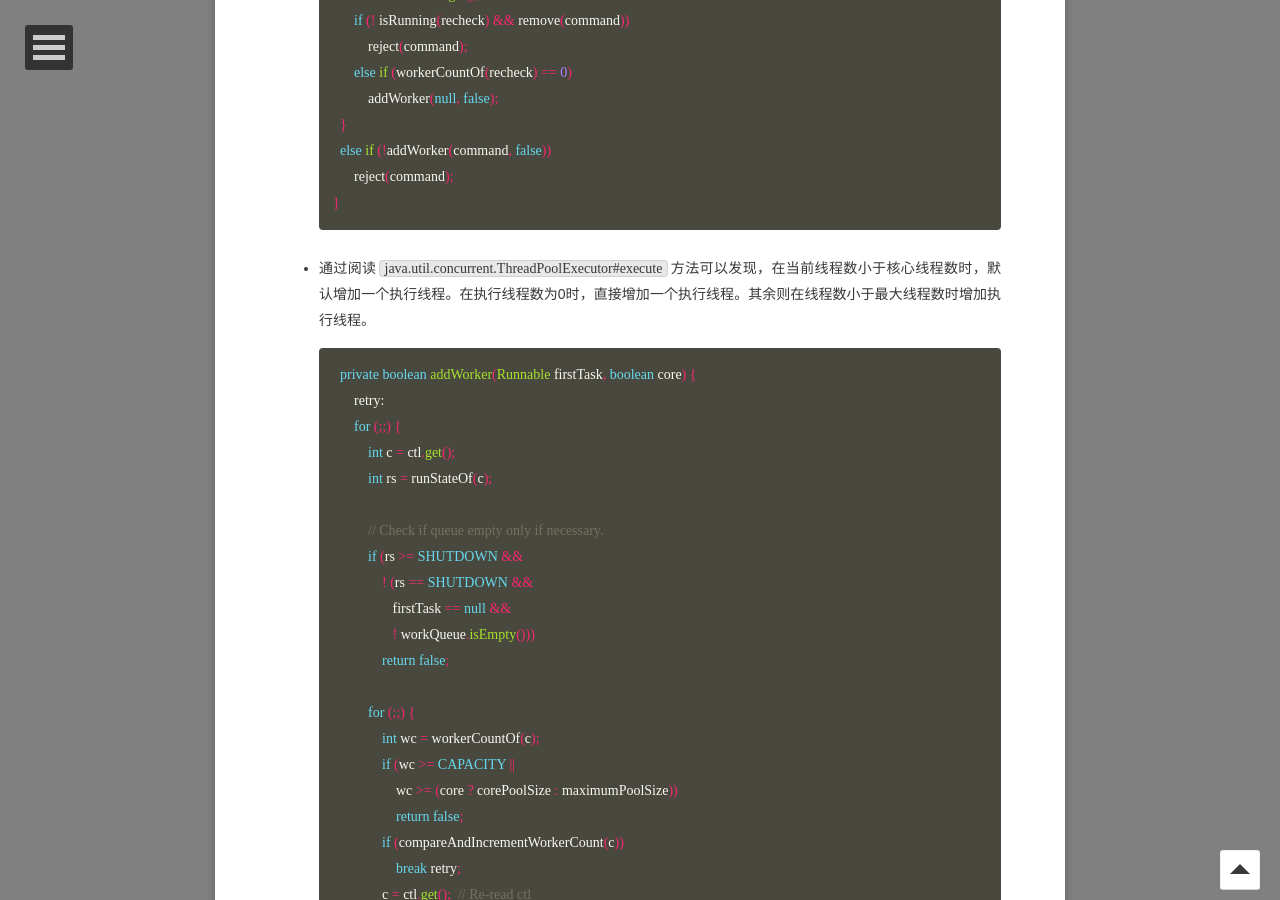
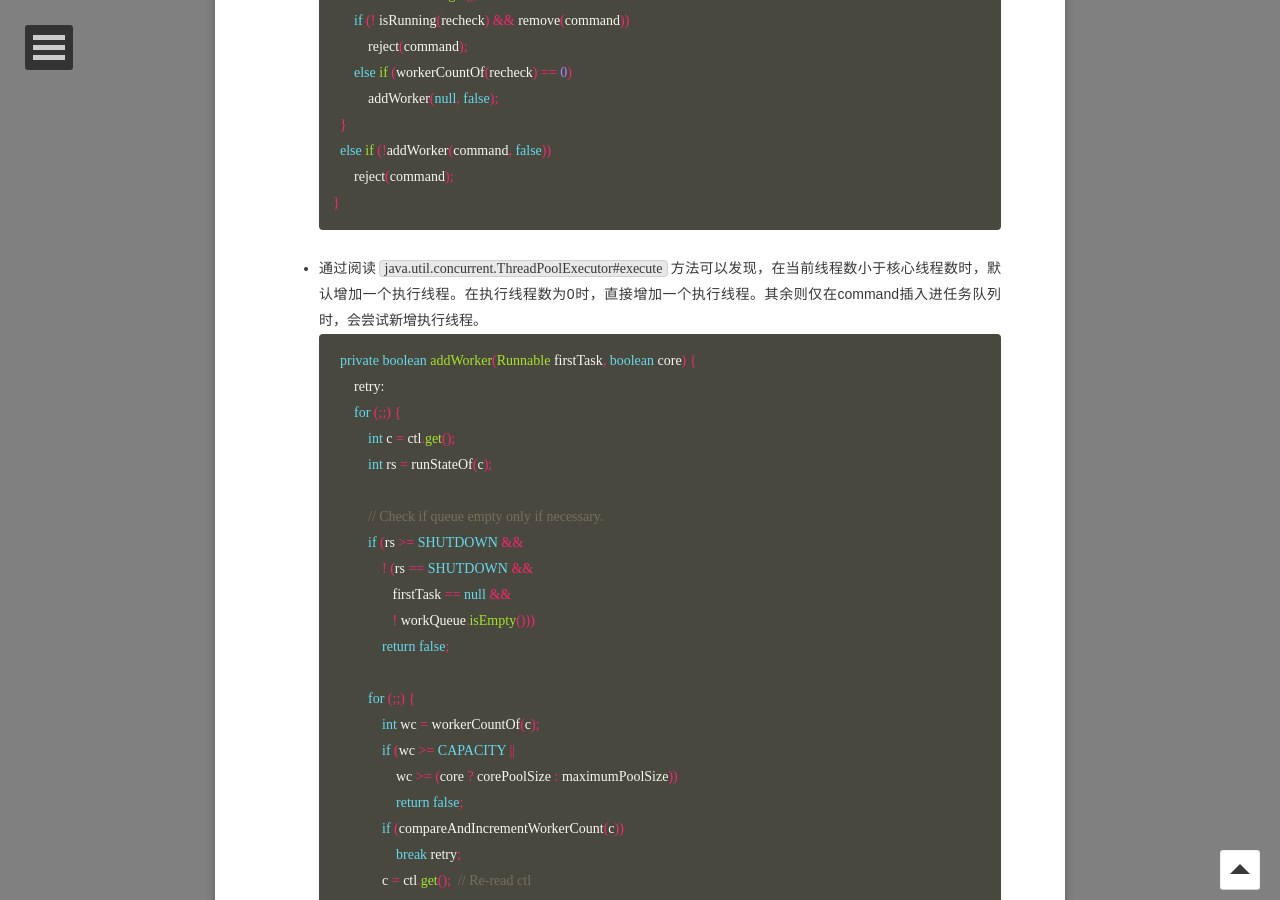
Before and after one commit to Justice-love/Justice-love.github.io, a Jekyll site: the page built from _posts/post/2017-05-04-executorService.md, in a window 1280 px wide and 900 px high, scrolled down 3432 px. Built offline with Jekyll 4.4.1, drawn with Linux system fonts in a browser that asks for light colours; nearby versions of some CDN libraries; some web fonts are replaced; comment, search, counter and statistics services are not loaded; some of the changed text lies outside the part shown.

Commit message:
Revert "Revert "modify""
This reverts commit 66e8331778d2fb284b1fb25b958e1684c94e73ca.

````diff
--- a/_posts/post/2017-05-04-executorService.md
+++ b/_posts/post/2017-05-04-executorService.md
@@ -149,7 +149,7 @@
   }
   ```
 
-- 通过阅读```java.util.concurrent.ThreadPoolExecutor#execute```方法可以发现，在当前线程数小于核心线程数时，默认增加一个执行线程。在执行线程数为0时，直接增加一个执行线程。其余则在线程数小于最大线程数时增加执行线程。
+- 通过阅读```java.util.concurrent.ThreadPoolExecutor#execute```方法可以发现，在当前线程数小于核心线程数时，默认增加一个执行线程。在执行线程数为0时，直接增加一个执行线程。其余则仅在command插入进任务队列时，会尝试新增执行线程。
   ``` java
   private boolean addWorker(Runnable firstTask, boolean core) {
         retry:
@@ -218,3 +218,5 @@
         return workerStarted;
     }
   ```
+
+- 补充：大部分情况下execute()方法仅会执行```isRunning(c) && workQueue.offer(command)```后就返回，即command插入任务队列成功后即返回。
````
